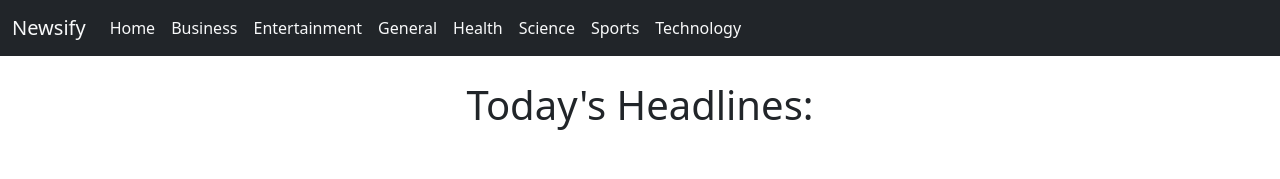
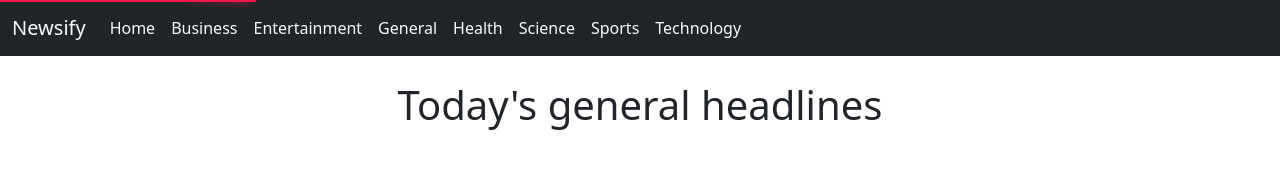
Before and after one commit to Yash4Parmar/Newsify, a React (Create React App) app: page / in a window 1280 px wide. Shown: the top 179 px of the page. Built offline with nearby package versions, Linux system fonts and the light colour scheme; no server answers.

Commit message:
-added top loader

```diff
--- a/package.json
+++ b/package.json
@@ -10,6 +10,7 @@
     "react-dom": "^18.2.0",
     "react-router-dom": "^6.4.3",
     "react-scripts": "5.0.1",
+    "react-top-loading-bar": "^2.3.1",
     "web-vitals": "^2.1.4"
   },
   "scripts": {
--- a/src/App.js
+++ b/src/App.js
@@ -8,22 +8,34 @@ import {
   Routes,
   Route
 } from "react-router-dom";
+import LoadingBar from 'react-top-loading-bar'
 
 export default class App extends Component {
+  state = {
+    progress: 0
+  }
+  setProgress = (progress) => {
+    this.setState({ progress: progress })
+  }
+
   render() {
     return (
       <div>
         <Router>
           <NavBar />
+          <LoadingBar
+            color='#f11946'
+            progress={this.state.progress}
+          />
           <Routes>
-            <Route exact path='/' element={<News key="home" pageSize={9} country="in" category="general" />}></Route>
-            <Route exact path='/business' element={<News key="business" pageSize={9} country="in" category="business" />}></Route>
-            <Route exact path='/entertainment' element={<News key="entertainment" pageSize={9} country="in" category="entertainment" />}></Route>
-            <Route exact path='/general' element={<News key="general" pageSize={9} country="in" category="general" />}></Route>
-            <Route exact path='/health' element={<News key="health" pageSize={9} country="in" category="health" />}></Route>
-            <Route exact path='/science' element={<News key="science" pageSize={9} country="in" category="science" />}></Route>
-            <Route exact path='/sports' element={<News key="sports" pageSize={9} country="in" category="sports" />}></Route>
-            <Route exact path='/technology' element={<News key="technology" pageSize={9} country="in" category="technology" />}></Route>
+            <Route exact path='/' element={<News setProgress={this.setProgress} key="home" pageSize={9} country="in" category="general" />}></Route>
+            <Route exact path='/business' element={<News setProgress={this.setProgress} key="business" pageSize={9} country="in" category="business" />}></Route>
+            <Route exact path='/entertainment' element={<News setProgress={this.setProgress} key="entertainment" pageSize={9} country="in" category="entertainment" />}></Route>
+            <Route exact path='/general' element={<News setProgress={this.setProgress} key="general" pageSize={9} country="in" category="general" />}></Route>
+            <Route exact path='/health' element={<News setProgress={this.setProgress} key="health" pageSize={9} country="in" category="health" />}></Route>
+            <Route exact path='/science' element={<News setProgress={this.setProgress} key="science" pageSize={9} country="in" category="science" />}></Route>
+            <Route exact path='/sports' element={<News setProgress={this.setProgress} key="sports" pageSize={9} country="in" category="sports" />}></Route>
+            <Route exact path='/technology' element={<News setProgress={this.setProgress} key="technology" pageSize={9} country="in" category="technology" />}></Route>
           </Routes>
         </Router>
       </div>
--- a/src/components/News.js
+++ b/src/components/News.js
@@ -20,6 +20,7 @@ export default class News extends Component {
     }
 
     async componentDidMount() {
+        this.props.setProgress(20)
         this.setState({ loading: true })
 
         let url = `https://newsapi.org/v2/top-headlines?country=${this.props.country}&category=${this.props.category}&apiKey=5a116cd59c7545d4b9ecfbe4871ea76b&page=1&pageSize=${this.props.pageSize}`
@@ -32,12 +33,13 @@ export default class News extends Component {
             pageSize: parsedData.pageSize,
             loading: false
         })
-        // console.log(this.state.article.length);
+        this.props.setProgress(100)
     }
 
     handleNextClick = async () => {
+        this.props.setProgress(20)
+
         if (this.state.page + 1 > Math.ceil(this.state.totalResults / this.state.pageSize)) {
-
         } else {
             this.setState({ loading: true })
             let url = `https://newsapi.org/v2/top-headlines?country=${this.props.country}&category=${this.props.category}&apiKey=5a116cd59c7545d4b9ecfbe4871ea76b&page=${this.state.page + 1}&pageSize=${this.props.pageSize}`
@@ -49,9 +51,11 @@ export default class News extends Component {
                 loading: false
             })
         }
+        this.props.setProgress(100)
     }
 
     handlePrevClick = async () => {
+        this.props.setProgress(20)
         let url = `https://newsapi.org/v2/top-headlines?country=${this.props.country}&category=${this.props.category}&apiKey=5a116cd59c7545d4b9ecfbe4871ea76b&page=${this.state.page - 1}&pageSize=${this.props.pageSize}`
         const data = await fetch(url)
         const parsedData = await data.json();
@@ -59,12 +63,13 @@ export default class News extends Component {
             article: parsedData.articles,
             page: this.state.page - 1
         })
+        this.props.setProgress(100)
     }
 
     render() {
         return (
             <div className='container my-3'>
-                <h1 className='text-center' style={{ margin: "25px 0px" }}>Today's Headlines:</h1>
+                <h1 className='text-center' style={{ margin: "25px 0px" }}>Today's {this.props.category} headlines</h1>
                 {this.state.loading && <Loading />}
                 <div className="row my-3">
                     {!this.state.loading && this.state.article.map((ele) => {
@@ -75,7 +80,7 @@ export default class News extends Component {
                 </div>
                 <div className="container d-flex justify-content-between">
                     <button disabled={this.state.page <= 1} onClick={this.handlePrevClick} type="button" className="btn btn-primary">Previous</button>
-                    <button disabled={this.state.page + 1 > Math.ceil(this.state.totalResults / this.state.pageSize)} type="button" onClick={this.handleNextClick} className="btn btn-primary">Next</button>
+                    <button disabled={(this.state.page + 1 > Math.ceil(this.state.totalResults / this.state.pageSize))} type="button" onClick={this.handleNextClick} className="btn btn-primary">Next</button>
                 </div>
             </div>
         )
--- a/src/components/NewsItem.js
+++ b/src/components/NewsItem.js
@@ -9,7 +9,7 @@ export default class NewsItem extends Component {
                     <img src={urlOfImg ? urlOfImg : "https://encrypted-tbn0.gstatic.com/images?q=tbn:ANd9GcSj6FHyL14r8qwbb9VwDr7fUiXkdicySujolA&usqp=CAU"} className="card-img-top" alt="perticuler news pic" />
                     <div className="card-body">
                         <h5 className="card-title">{title}...</h5>
-                        <p className="card-text"><small className="text-muted">{new Date(date).toUTCString()}</small></p>
+                        <p className="card-text"><small className="text-muted">{Date(date).toString()}</small></p>
                         <p className="card-text">{description}</p>
                         <a href={newsUrl} target="_blank" className="btn btn-dark">Read More</a>
                     </div>
```
Also changed, not shown: 1 other file (tests, documents, lock files or other folders).
